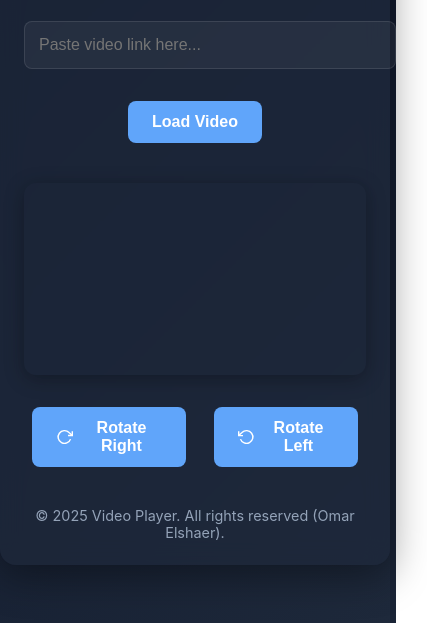
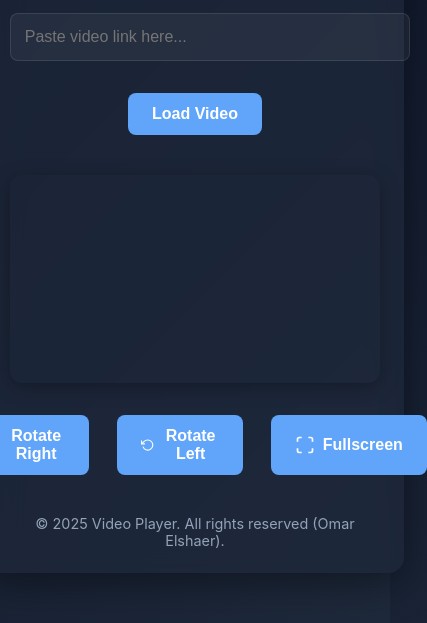
Before and after one commit to Omar-Alshaer/Video-Player, a plain HTML site: page index.html in a window 390 px wide. Shown: the part 221-844 px from the top of the page, 427 px wide, since content can reach past the window. Drawn offline with Linux system fonts and the light colour scheme.

Commit message:
fullscreen update

```diff
--- a/index.html
+++ b/index.html
@@ -29,6 +29,12 @@
                     <path d="M3.51 15a9 9 0 1 0 2.13-9.36L1 10"></path>
                 </svg>
                 Rotate Left
+            </button>
+            <button onclick="toggleFullscreen()" title="Toggle Fullscreen">
+                <svg width="20" height="20" viewBox="0 0 24 24" fill="none" stroke="currentColor" stroke-width="2">
+                    <path d="M8 3H5a2 2 0 0 0-2 2v3m18 0V5a2 2 0 0 0-2-2h-3m0 18h3a2 2 0 0 0 2-2v-3M3 16v3a2 2 0 0 0 2 2h3"></path>
+                </svg>
+                Fullscreen
             </button>
         </div>
         <div id="error-message" class="error"></div>
@@ -81,12 +87,13 @@
             iframe.style.left = '0';
             iframe.style.top = '0';
 
-            // Adjust container aspect ratio based on rotation
+            // Adjust container aspect ratio and padding
             container.style.aspectRatio = is90or270 ? '9 / 16' : '16 / 9';
+            container.style.padding = is90or270 ? '10px' : '0';
 
             // Apply rotation to iframe only
             if (is90or270) {
-                iframe.style.width = '177.78%'; // 16/9 * 100% to fill height
+                iframe.style.width = '180%'; // Slightly increased to ensure visibility
                 iframe.style.height = '100%';
                 iframe.style.left = '50%';
                 iframe.style.top = '50%';
@@ -95,6 +102,17 @@
                 iframe.style.transform = `rotate(${currentRotation}deg)`;
             }
         }
+
+        function toggleFullscreen() {
+            const container = document.getElementById('video-container');
+            if (!document.fullscreenElement) {
+                container.requestFullscreen().catch(err => {
+                    console.error(`Error attempting to enable fullscreen: ${err.message}`);
+                });
+            } else {
+                document.exitFullscreen();
+            }
+        }
     </script>
 </body>
 </html>
--- a/styles.css
+++ b/styles.css
@@ -95,7 +95,7 @@ button:active {
 #video-container {
     margin-top: 32px;
     border-radius: 12px;
-    overflow: hidden;
+    overflow: visible; /* Changed to visible to prevent clipping */
     position: relative;
     box-shadow: 0 4px 20px rgba(0, 0, 0, 0.3);
     width: 100%;
```
